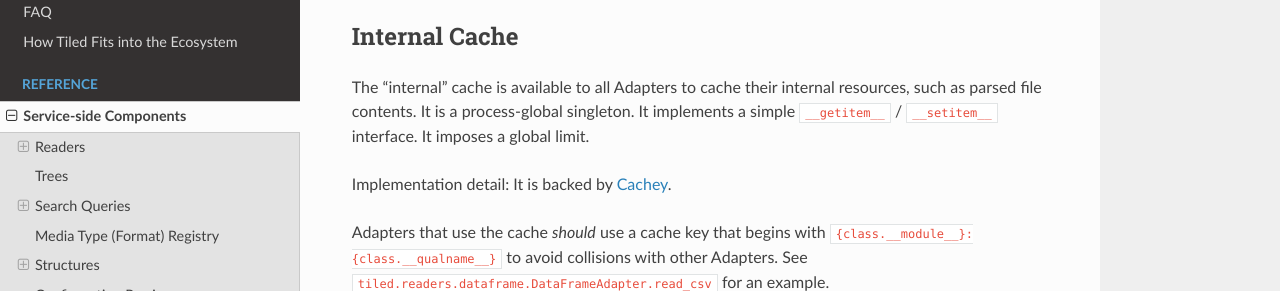
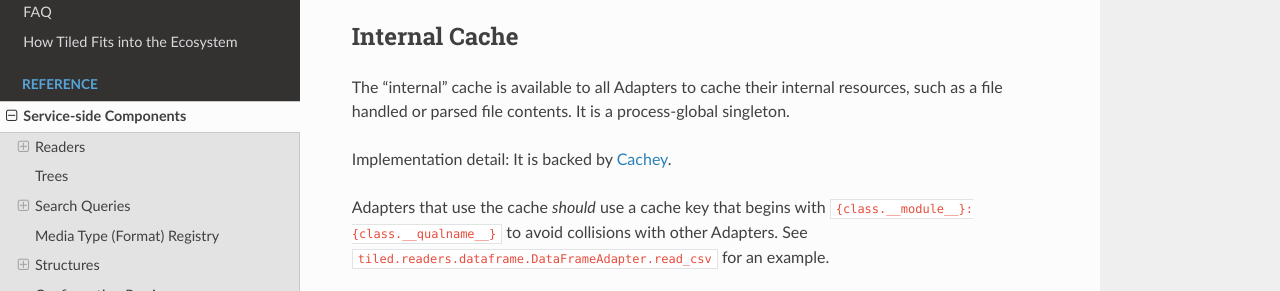
Before and after one commit to bluesky/tiled, a Sphinx documentation site: the page built from docs/source/reference/service.md, in a window 1280 px wide and 900 px high, scrolled down 3000 px, cut to the strip 291-582 px from the top of the window. Built offline with Sphinx 7.4.7 and the Read the Docs theme 2.0.0, drawn with Linux system fonts in a browser that asks for light colours; pages that are not in the unit, such as notebooks, are missing from menus.

Commit message:
Fix out of date docs.

```diff
--- a/docs/source/reference/service.md
+++ b/docs/source/reference/service.md
@@ -184,9 +184,7 @@ structures.
 ## Internal Cache
 
 The "internal" cache is available to all Adapters to cache their internal
-resources, such as parsed file contents. It is a process-global singleton.
-It implements a simple `__getitem__` / `__setitem__` interface. It imposes
-a global limit.
+resources, such as a file handled or parsed file contents. It is a process-global singleton.
 
 Implementation detail: It is backed by [Cachey](https://github.com/dask/cachey).
 
```
Also changed, not shown: other parts of docs/source/reference/service.md (+2 -0 lines).
